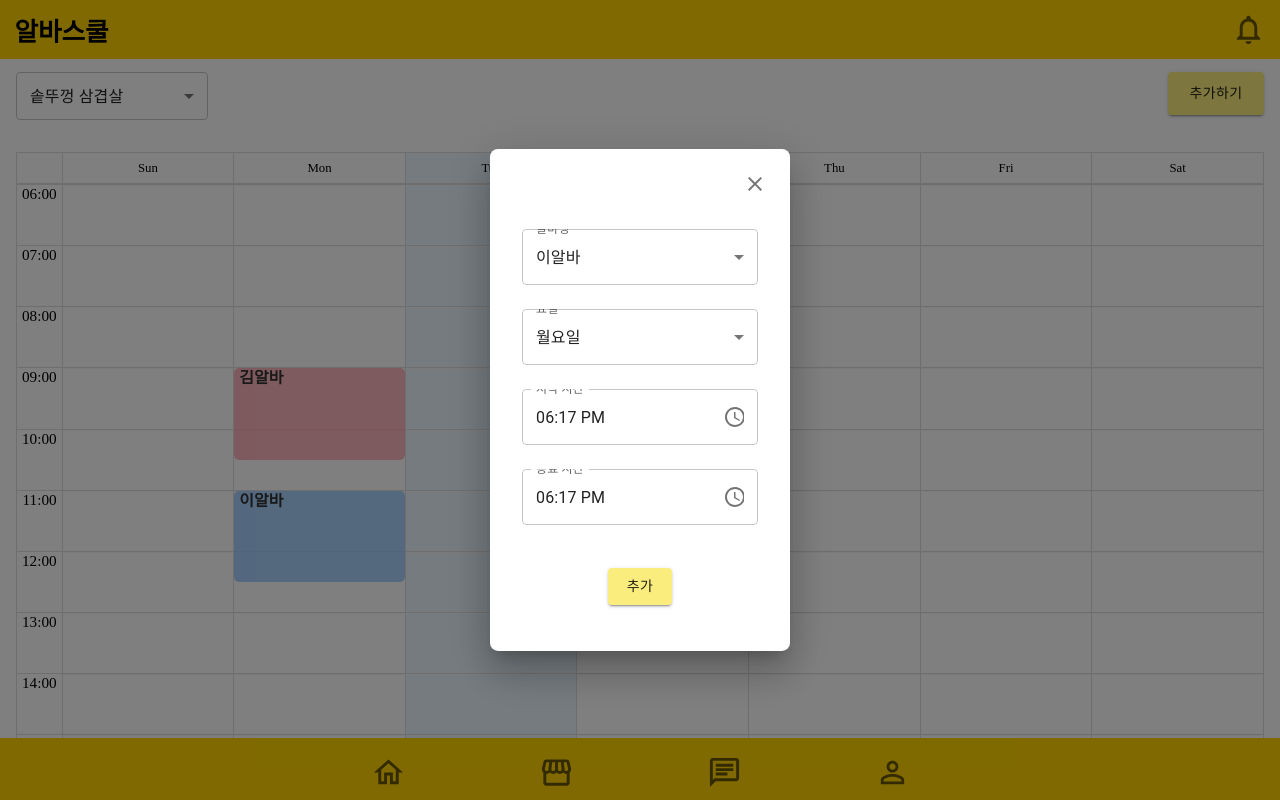
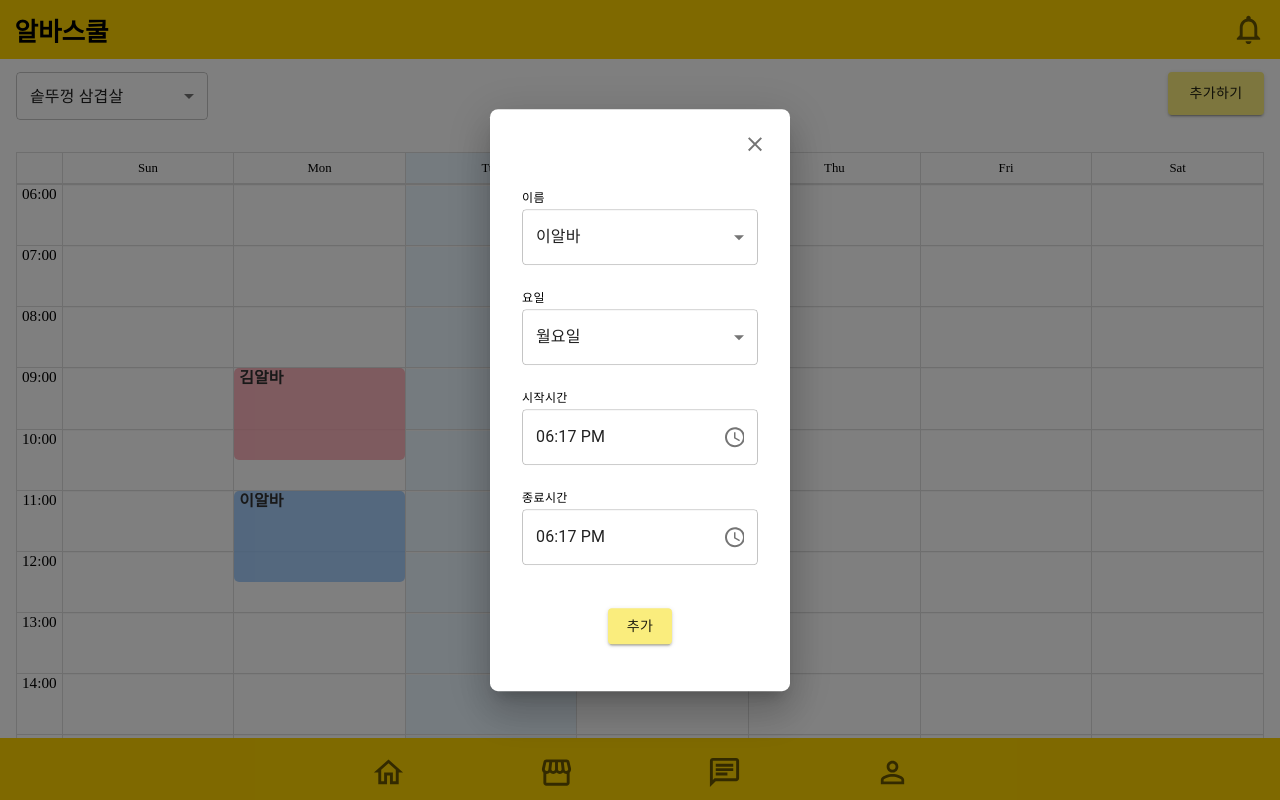
Before and after one commit to leejjorang/albaschool_frontend, a React (Vite) app: page /schedule/manager in a window 1280 px wide. Both pictures are taken after a click on the button "추가하기". Built offline with nearby package versions, Linux system fonts and the light colour scheme; a web font is replaced by a local one.

Commit message:
Design: 스케줄 모달 버튼 위치 수정, 타임피커 테마 변경

```diff
--- a/src/components/schedule/ScheduleModal.tsx
+++ b/src/components/schedule/ScheduleModal.tsx
@@ -3,10 +3,10 @@ import {
   Modal,
   Box,
   FormControl,
-  InputLabel,
   MenuItem,
   Select,
   IconButton,
+  Typography,
 } from "@mui/material";
 import CloseIcon from "@mui/icons-material/Close";
 import TimePick from "./TimePick";
@@ -58,12 +58,8 @@ const ScheduleModal = ({ open, onClose, children }: ScheduleModalProps) => {
         </IconButton>
         <Box>
           <FormControl fullWidth margin="normal" sx={{ mt: "3rem" }}>
-            <InputLabel id="worker-label">알바생</InputLabel>
-            <Select
-              labelId="worker-label"
-              value={worker}
-              onChange={(e) => setWorker(e.target.value)}
-            >
+            <Typography variant="caption">이름</Typography>
+            <Select value={worker} onChange={(e) => setWorker(e.target.value)}>
               <MenuItem value="이알바">이알바</MenuItem>
               <MenuItem value="김알바">김알바</MenuItem>
               <MenuItem value="박알바">박알바</MenuItem>
@@ -71,12 +67,8 @@ const ScheduleModal = ({ open, onClose, children }: ScheduleModalProps) => {
           </FormControl>
 
           <FormControl fullWidth margin="normal">
-            <InputLabel id="day-label">요일</InputLabel>
-            <Select
-              labelId="day-label"
-              value={day}
-              onChange={(e) => setDay(e.target.value)}
-            >
+            <Typography variant="caption">요일</Typography>
+            <Select value={day} onChange={(e) => setDay(e.target.value)}>
               <MenuItem value="월요일">월요일</MenuItem>
               <MenuItem value="화요일">화요일</MenuItem>
               <MenuItem value="수요일">수요일</MenuItem>
@@ -88,8 +80,9 @@ const ScheduleModal = ({ open, onClose, children }: ScheduleModalProps) => {
           </FormControl>
 
           <FormControl fullWidth margin="normal">
+            <Typography variant="caption">시작시간</Typography>
             <TimePick
-              label="시작 시간"
+              label=""
               onChange={(newValue: string | null) =>
                 handleStartTimeChange(newValue)
               }
@@ -97,8 +90,9 @@ const ScheduleModal = ({ open, onClose, children }: ScheduleModalProps) => {
           </FormControl>
 
           <FormControl fullWidth margin="normal">
+            <Typography variant="caption">종료시간</Typography>
             <TimePick
-              label="종료 시간"
+              label=""
               onChange={(newValue: string | null) =>
                 handleEndTimeChange(newValue)
               }
--- a/src/components/schedule/TimePick.tsx
+++ b/src/components/schedule/TimePick.tsx
@@ -3,6 +3,8 @@ import { LocalizationProvider, DesktopTimePicker } from "@mui/x-date-pickers";
 import { AdapterDayjs } from "@mui/x-date-pickers/AdapterDayjs";
 import dayjs, { Dayjs } from "dayjs";
 import { Box } from "@mui/material";
+import { ThemeProvider } from "@mui/material/styles";
+import { timePickerTheme } from "../../styles/theme";
 
 interface TimePickProps {
   label: string;
@@ -19,19 +21,20 @@ export default function TimePick({ label, onChange }: TimePickProps) {
 
   return (
     <LocalizationProvider dateAdapter={AdapterDayjs}>
-      <Box sx={{ color: "red" }}>
+      <Box>
+        <ThemeProvider theme={timePickerTheme}>
           <DesktopTimePicker
             label={label}
             value={selectedTime}
             onChange={handleChange}
             sx={{
-            color: "red",
               "& .MuiInputAdornment-root": {
                 overflow: "hidden",
                 pr: "0.5rem",
               },
             }}
           />
+        </ThemeProvider>
       </Box>
     </LocalizationProvider>
   );
--- a/src/components/schedule/TimeTable.tsx
+++ b/src/components/schedule/TimeTable.tsx
@@ -128,10 +128,10 @@ const TimeTable = () => {
         />
       </Box>
       <ScheduleModal open={modalOpen} onClose={handleClose}>
-        <Button variant="contained">수정</Button>
         <Button variant="contained" sx={{ backgroundColor: "grey.400" }}>
           삭제
         </Button>
+        <Button variant="contained">수정</Button>
       </ScheduleModal>
     </div>
   );
--- a/src/styles/theme.ts
+++ b/src/styles/theme.ts
@@ -10,3 +10,11 @@ export const theme = createTheme({
     },
   },
 });
+
+export const timePickerTheme = createTheme({
+  palette: {
+    primary: {
+      main: "#FFD400",
+    },
+  },
+});
```
Also changed, not shown: src/pages/manager/schedule/UpdateModal.tsx (deleted). Lines whose indentation alone changed are shown as unchanged.
